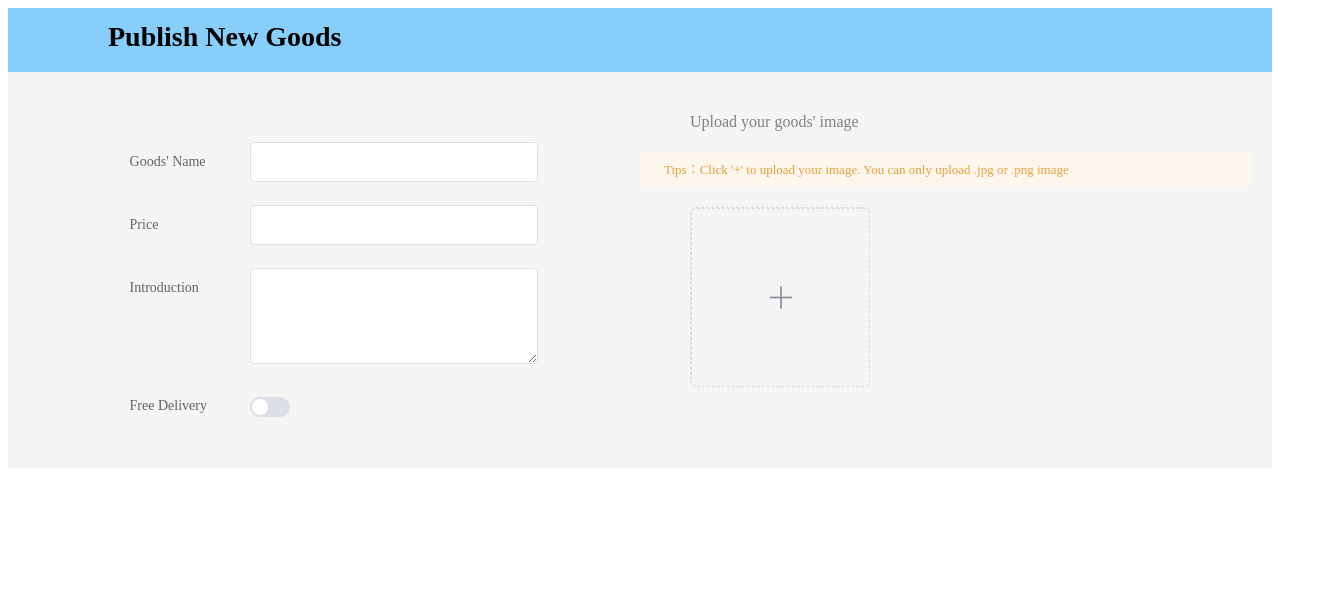
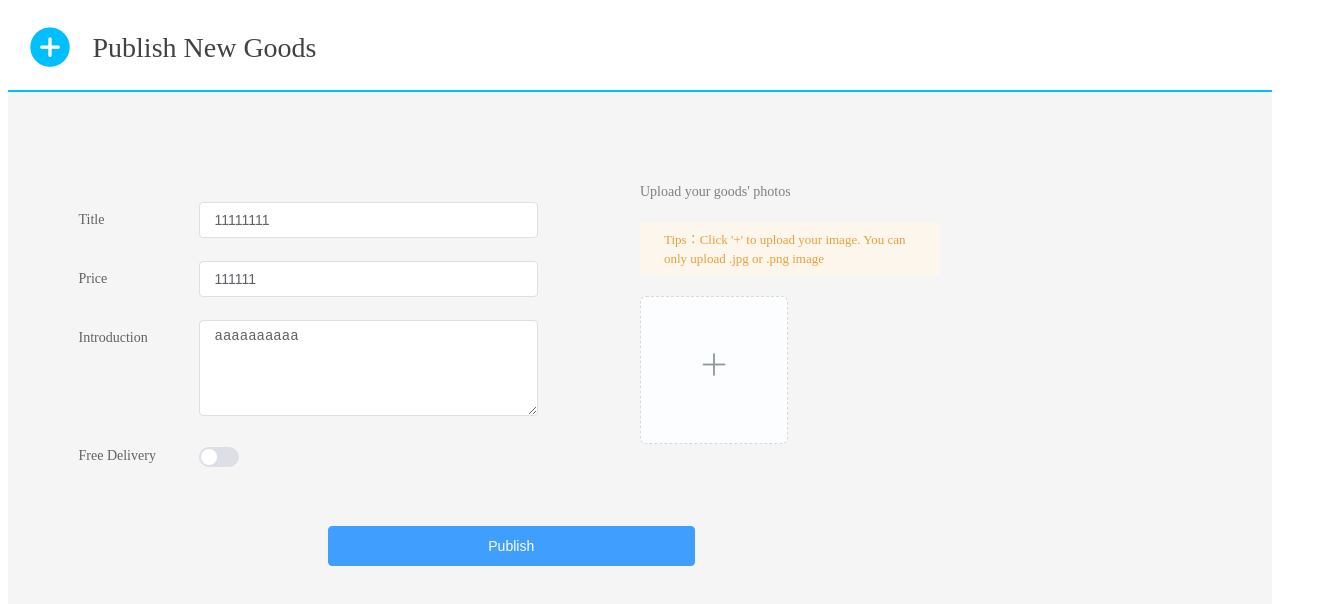
Before and after one commit to 1neverknow/Sustech-Store-Front, a Vue app: page /publish in a window 1280 px wide. Shown: the top 604 px of the page, 1333 px wide, since content can reach past the window. Built offline with nearby package versions, Linux system fonts and the light colour scheme; sample sign-in values are in the browser's storage.

Commit message:
2021-10-13:去你妈的二进制图片，老子不干了

```diff
--- a/src/axios.js
+++ b/src/axios.js
@@ -13,7 +13,8 @@ axios.defaults.baseURL='http://localhost:8081'
 axios.interceptors.request.use(config => {
     console.log(store.getters.getToken)
     config.headers = {
-        'Content-Type': 'application/json',
+        // 'Content-Type': 'application/json',
+        'Content-Type': 'multipart/form-data',
         'Authorization': store.getters.getToken
     }
     return config
--- a/src/store/index.js
+++ b/src/store/index.js
@@ -40,7 +40,7 @@ export default new Vuex.Store({
       this.state.userInfo = {}
       localStorage.setItem('token', '')
       // sessionStorage.setItem('userInfo', JSON.stringify(''))
-      localStorage.setItem('userInfo', JSON.stringify(''))
+      sessionStorage.setItem('userInfo', JSON.stringify(''))
     },
   },
   getters: {
--- a/src/views/Login.vue
+++ b/src/views/Login.vue
@@ -35,6 +35,14 @@
               <el-input type="text" v-model="ruleForm.password" style="width: 320px"></el-input>
               <el-button type="default" @click="changePass('hide')" style="width: 80px">Hide</el-button>
             </el-form-item>
+
+<!--            验证码-->
+<!--            <el-form-item>-->
+<!--              <el-button @click="getVerifyImg">Get Verify Image</el-button>-->
+<!--              <img src="verify.verifyImg">-->
+<!--              <el-input type="text" v-model="verify.verifycode" style="width: 320px"></el-input>-->
+<!--            </el-form-item>-->
+
             <el-form-item label="" prop="remember">
               <el-checkbox v-model="ruleForm['remember-me']" label="Remember Me"></el-checkbox>
             </el-form-item>
@@ -116,7 +124,11 @@ export default {
           },
         ],
       },
-      invisible: true
+      invisible: true,
+      verify: {
+        verifyImg: '',
+        verifycode: '',
+      }
     }
   },
   methods: {
@@ -166,12 +178,7 @@ export default {
 
             // 将jwt和userInfo共享给整个vue项目
             _this.$store.commit("SET_TOKEN",jwt)
-            // if (this.ruleForm["remember-me"]) {
-            //   _this.$store.commit("SET_USERINFO_LOCAL", userInfo)
-            // } else {
-            // _this.$store.commit("SET_USERINFO", userInfo)
-            // }
-            _this.$store.commit("SET_USERINFO_LOCAL", userInfo)
+            _this.$store.commit("SET_USERINFO", userInfo)
 
             Element.Message({
               showClose: true,
@@ -194,7 +201,20 @@ export default {
     },
     changePass(value) {
       this.invisible = !(value === 'show');
-    }    //判断渲染，true:暗文显示，false:明文显示
+    },    //判断渲染，true:暗文显示，false:明文显示
+    getVerifyImg() {
+      this.$axios({
+        method: 'get',
+        url: 'http://localhost:8081/login',
+      }).then(res => {
+        this.verify.verifyImg = 'http://localhost:8081/'+res.data.data
+      })
+      // this.$axios.get('http://localhost:8081/code/image')
+      //     .then(res => {
+      //       console.log('+++++++++' + res.data + '+++++++++')
+      //       this.verify.verifyImg = 'http://localhost:8081/' + res.data.data
+      // })
+    }
   },
 }
 </script>
--- a/src/views/Publish.vue
+++ b/src/views/Publish.vue
@@ -2,23 +2,28 @@
 <template>
   <div class="publish">
     <div class="publish-header">
-      <div class="publish-title">
-        Publish New Goods
-<!--        <i class="el-icon-star-on" style="color: gold"></i>-->
+      <div class="header-content">
+        <p>
+          <i class="el-icon-circle-plus"></i>
+        </p>
+        <p>Publish New Goods</p>
+        <router-link to></router-link>
       </div>
     </div>
+
     <div class="content">
       <el-form
-          ref="ruleForm"
+          ref="goods"
           :model="goods"
           :rules="rules"
           :label-position="labelPosition"
+          :hide-required-asterisk="true"
           label-width="120px"
-          class="demo-ruleForm"
+          size="medium"
       >
         <el-row>
-          <el-col class="form-body" :span="8" :offset="2">
-            <el-form-item label="Goods' Name" prop="name">
+          <el-col class="form-body" :span="9" :offset="1">
+            <el-form-item label="Title" prop="name">
               <el-input v-model="goods.title"></el-input>
             </el-form-item>
             <el-form-item label="Price" prop="price">
@@ -40,102 +45,213 @@
             </el-form-item>
           </el-col>
 
-          <el-col :span="12" :offset="2">
+          <el-col :span="10" :offset="2" class="img-uploader">
             <span
-                style="color: grey; line-height: 60px; margin-left: 50px"
-            >Upload your goods' image
+                style="color: grey; line-height: 60px; font-size: 14px"
+            >Upload your goods' photos
             </span>
             <el-alert
                 title="Tips：Click '+' to upload your image. You can only upload .jpg or .png image"
                 type="warning"
+                style="width: 300px"
                 :closable="false">
             </el-alert>
-            <!--不使用action 符号#   用http-request实现自定义上传  :http-request="httpRequest"  :on-change="handleChange"-->
-            <el-upload
-                class="avatar-uploader"
-                action="lei"
-                :on-change="handleChange"
-                :show-file-list="false"
-                :http-request="httpRequest"><!--覆盖默认上传-->
-              <template >
-                <img v-if="imageUrl" :src="imageUrl" class="avatar">
-                <i v-else class="el-icon-plus avatar-uploader-icon"></i>
-              </template>
-            </el-upload>
+
+            <el-form class="avatar-uploader">
+              <el-upload
+                  action="https://jsonplaceholder.typicode.com/posts/"
+                  list-type="picture-card"
+                  :on-success="handleSuccess"
+                  :before-upload="beforeUpload"
+                  :on-preview="handlePictureCardPreview"
+                  :on-remove="handleRemove"
+              >
+                <i class="el-icon-plus"></i>
+              </el-upload>
+              <el-dialog v-model="dialogVisible">
+                <img width="100%" :src="dialogImageUrl" alt="" />
+              </el-dialog>
+            </el-form>
 
             <el-form-item label="goodsImg" prop="goodsImg" hidden>
               <el-input v-model="goods.goodsImg" clearable></el-input>
             </el-form-item>
           </el-col>
         </el-row>
+
+        <div>
+          <el-button type="primary" style="float: left;width: 30%; margin-top: 30px ;margin-left: 300px;"
+                     @click="submitForm('goods')"
+          >Publish</el-button
+          >
+        </div>
       </el-form>
     </div>
   </div>
 </template>
 
 <script>
+import { Element } from 'element-ui'
+import axios from 'axios'
+import store from '@/store'
+
 export default {
   name: "Publish",
   data() {
     return {
       labelPosition: 'left',
-      imageUrl: '',
+      photolist: [],
+      freeDelivery: false, // 是否包邮
       goods: {
-        title: '',
-        price: '',
-        introduce: '',
-        goodsImg: '',
-        freeDelivery: false, // 是否包邮
+        introduce: 'aaaaaaaaaa',
+        isSell: true,
+        labels: ['None'],
+        name: 'aaa',
+        price: '111111',
+        title: '11111111',
+        photos: '',
       },
       rules: {
-
-      }
+        title:[
+          {required: true, message: 'Title is required', trigger: 'blur'},
+        ],
+        introduce: [
+          { required: true, message: 'Price is required' },
+        ],
+        photolist: [
+          {required: true, trigger: 'blur',},
+        ],
+      },
+      dialogImageUrl: '',
+      dialogVisible: ''
     }
   },
   methods: {
-    //将上传图片的原路径赋值给临时路径
-    handleChange(file, fileList) {
-      this.tempUrl = URL.createObjectURL(file.raw);
+    handleRemove(file, fileList) {
+      console.log(file, fileList)
     },
-//实现图片上传功能
-    httpRequest(item) {
-      //验证图片格式大小信息
-      const isJPG = item.file.type === 'image/jpeg' || item.file.type === 'image/png';
-      const isLt2M = item.file.size / 1024 / 1024 < 2;
+    handlePictureCardPreview(file) {
+      this.dialogImageUrl = file.url
+      this.dialogVisible = true
+    },
+    handleSuccess(res, file) {
+      let url = URL.createObjectURL(file.raw)
+      // this.goods.photos = url
+
+      this.uploadImgToBinary(file.raw)
+      this.base64ToBinary(this.goods.photos)
+    },
+    beforeUpload(file) {
+      const isJPG = file.type === 'image/jpeg' || file.type === 'image/png'
+      const isLt2M = file.size / 1024 / 1024 < 2
       if (!isJPG) {
-        this.$message.error('上传图片只能是 JPG 或 PNG 格式!');
+        Element.Message({
+          showClose: true,
+          message: 'Picture must be JPG/PNG format!',
+          type: 'error',
+        })
+        return false
       }
       if (!isLt2M) {
-        this.$message.error('上传图片大小不能超过 2MB!');
+        Element.Message({
+          showClose: true,
+          message: 'Picture size can not exceed 2MB!',
+          type: 'error',
+        })
+        return false
       }
-      //图片格式大小信息没问题 执行上传图片的方法
-      if (isJPG && isLt2M === true) {
-        // post上传图片
-        let App = this;
-        //定义FormData对象 存储文件
-        let mf = new FormData();
-        //将图片文件放入mf
-        mf.append('file', item.file);
-        App.$Api.fileUpload(mf, function (result) {
-          if (result.result === "true") {
-            App.$notify.success({
-              title: '温馨提示：',
-              message: result.message,
-            });
-            //将临时文件路径赋值给显示图片路径（前端显示的图片）
-            App.imageUrl = App.tempUrl;
-            //将后台传来的数据库图片路径赋值给car对象的图片路径
-            App.car.carImg = result.imgUrl;
-          } else {
-            App.$notify.error({
-              title: '温馨提示：',
-              message: result.message,
-            });
-          }
-        })
+    },
+    submitForm(formName) {
+
+      // this.$refs[formName].validate((valid) => {
+      //   if (valid) {
+      //     this.$axios.post('http://localhost:8081/goods/addGoods'
+      //         + '?introduce=' + this.goods.introduce
+      //         + '&isSell=' + true
+      //         + '&labels=' + this.goods.labels
+      //         + '&price=' + this.goods.price
+      //         + '&title=' + this.goods.title
+      //         , this.goods, {
+      //     }).then(res => {
+      //       // 验证成功后，弹窗提示前往邮箱查看，并跳转到login页面
+      //       Element.Message({
+      //         showClose: true,
+      //         message: 'Register success! Please check your email for activation message',
+      //         type: 'success',
+      //       })
+      //       _this.$router.push("/login")
+      //     })
+      //     // 认证不通过的情况 -> 全局axios拦截
+      //   }  else {
+      //     Element.Message({
+      //       showClose: true,
+      //       message: 'Please check your input',
+      //       type: 'success',
+      //     })
+      //     return false
+      //   }
+      // })
+      event.preventDefault();//取消默认行为
+      //创建 formData 对象
+      let formData = new FormData();
+      // 向 formData 对象中添加文件
+      formData.append('photos', this.goods.photos);
+
+      const newRequest = axios.create({
+        baseUrl: "http://localhost:8081"//请求地址
+      });
+
+      console.log(this.goods.photos)
+
+      newRequest({
+        method: "POST",
+        url: "/goods/addGoods"
+              + '?introduce=' + this.goods.introduce
+              + '&isSell=' + true
+              + '&labels=' + this.goods.labels
+              + '&price=' + this.goods.price
+              + '&title=' + this.goods.title
+              + '&photos=' + this.goods.photos,
+        data: formData,
+        headers: {
+          "Content-Type":
+              "multipart/form-data;boundary=ebf9f03029db4c2799ae16b5428b06bd1",
+          'Authorization': store.getters.getToken
+        }
+      }).then(res => {
+        alert('success')
+      });
+    },
+    uploadImgToBinary(file) {
+      // 核心方法，将图片转成base64字符串形式
+      let self = this.goods
+      const tmp = new Promise((resolve, reject) => {
+        const reader = new FileReader();
+        reader.readAsDataURL(file);
+        reader.onload = function () {
+          // 图片转base64完成后返回reader对象
+          resolve(reader);
+          console.log(reader)
+          self.photos = reader.result
+        };
+        reader.onerror = reject;
+      });
+    },
+
+    base64ToBinary(base) {
+      //二进制数组转换
+      var bytes = window.atob(base.split(',')[1]);        //去掉url的头，并转换为byte
+
+      //处理异常,将ascii码小于0的转换为大于0
+      var ab = new ArrayBuffer(bytes.length);
+      var ia = new Uint8Array(ab);
+      for (var i = 0; i < bytes.length; i++) {
+        ia[i] = bytes.charCodeAt(i);
       }
+      this.goods.photos = ia
     }
-  }
+  },
+
 }
 </script>
 
@@ -144,45 +260,58 @@ export default {
   background-color: #f5f5f5;
 }
 .publish .publish-header {
-  height: 64px;
-  background-color: lightskyblue;
-  /*border-bottom: 5px solid deepskyblue;*/
+  background-color: #fff;
+  border-bottom: 2px solid deepskyblue;
+  margin-bottom: 20px;
+  margin-top: -50px;
+  width: 100%;
 }
-.publish .publish-header .publish-title {
+.publish .publish-header .header-content {
   width: 1225px;
-  margin-left: 100px;
-  height: 64px;
-  line-height: 58px;
+  margin: 30px auto;
+  height: 80px;
+}
+.publish .publish-header .header-content p {
+  float: left;
   font-size: 28px;
-  font-weight: bold;
+  line-height: 80px;
+  color: #424242;
+  margin-right: 20px;
 }
+.publish .publish-header .header-content p i {
+  font-size: 45px;
+  color: deepskyblue;
+  line-height: 80px;
+}
+
 .publish .content {
   padding: 20px 0;
   width: 1225px;
   margin: 0 auto;
+  height: 800px;
 }
 .publish .content .form-body {
-  /*width: 40%;*/
-  margin-top: 50px;
+  margin-top: 70px;
 }
-.publish .content .form-avatar {
-  margin: auto;
+.publish .content .img-uploader {
+  margin-top: 30px;
 }
-.avatar-uploader {
+.publish .content .img-uploader .avatar-uploader {
   margin-top: 20px;
-  margin-left: 50px;
+  /*margin-left: 50px;*/
+}
+
+.publish .content .img-uploader .avatar-uploader .el-upload {
   border: 1px dashed #d9d9d9;
   border-radius: 6px;
   cursor: pointer;
   position: relative;
   overflow: hidden;
-  width: 178px;
-  height: 178px;
 }
-.avatar-uploader:hover {
-  border-color: #409EFF;
+.publish .content .img-uploader .avatar-uploader .el-upload:hover {
+  border-color: #409eff;
 }
-.avatar-uploader-icon {
+.publish .content .img-uploader .avatar-uploader-icon {
   font-size: 28px;
   color: #8c939d;
   width: 178px;
@@ -190,9 +319,7 @@ export default {
   line-height: 178px;
   text-align: center;
 }
-.avatar {
-  width: 178px;
-  height: 178px;
-  display: flex;
+.publish .content .form-btn {
+  margin: 40px auto;
 }
 </style>
```
Also changed, not shown: img_14.png (deleted), 1 other file (tests, documents, lock files or other folders).
